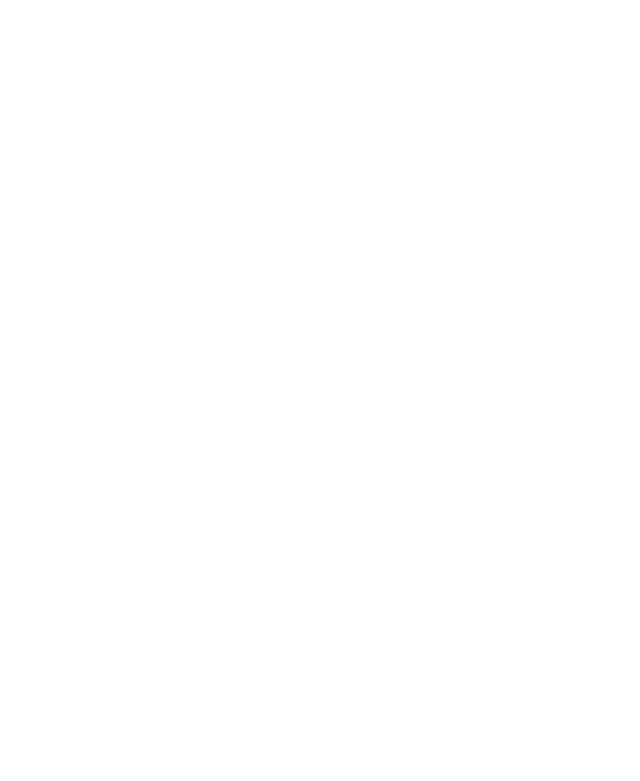
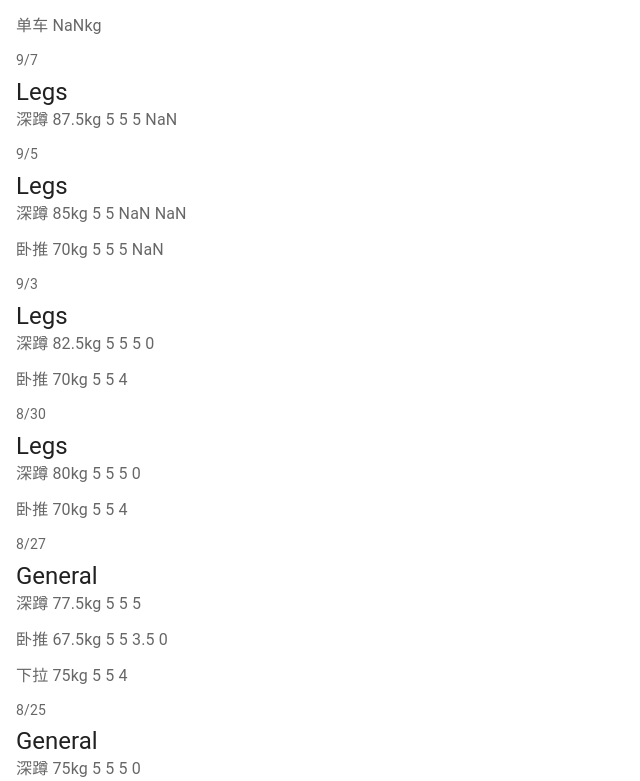
Before and after one commit to yanshudan/training-record-visualiser, a React (Create React App) app: page / in a window 1280 px wide. Shown: the part 10919-11700 px from the top of the page, without its empty margins (0-640 px from the left). Before the commit the page ends 5689 px from the top, so only its background shows below. Built offline with nearby package versions, Linux system fonts and the light colour scheme.

Commit message:
first working version

```diff
--- a/src/App.tsx
+++ b/src/App.tsx
@@ -1,14 +1,13 @@
 import React from 'react';
 import './App.css';
 import { LoadTrainingRecords } from './LoadFile';
-import { RecordSerializer } from './RecordSerializer';
-import Table from '@mui/material/Table';
-import TableBody from '@mui/material/TableBody';
-import TableCell from '@mui/material/TableCell';
-import TableContainer from '@mui/material/TableContainer';
-import TableHead from '@mui/material/TableHead';
-import TableRow from '@mui/material/TableRow';
-import Paper from '@mui/material/Paper';
+import { Movement, Record, RecordSerializer } from './RecordSerializer';
+import Card from '@mui/material/Card';
+import CardActions from '@mui/material/CardActions';
+import CardContent from '@mui/material/CardContent';
+import Button from '@mui/material/Button';
+import Typography from '@mui/material/Typography';
+
 function App() {
 
   return RecordTable();
@@ -24,36 +23,121 @@
   return { name, calories, fat, carbs, protein };
 }
 
-const rows = RecordSerializer.deserialize(LoadTrainingRecords());
+const rows = RecordSerializer.deserialize(LoadTrainingRecords()).reverse();
 
+const movementDefinitions = [
+  { part: "Leg", movements: ["squat", "深蹲"] },
+  {
+    part: "Shoulder", movements: [
+      "FacePull",
+      "飞鸟",
+      "侧平举",
+      "推举"
+    ]
+  },
+  {
+    part: "Chest", movements: [
+      "上斜卧推",
+      "卧推",
+      "哑铃飞鸟",
+      "平板哑铃",
+      "平板飞鸟"
+    ]
+  },
+  {
+    part: "Back", movements: [
+      "下拉",
+      "划船",
+      "反手杠铃划船",
+      "杠铃划船",
+      "绳索划船"
+    ]
+  },
+  {
+    part: "Bicep", movements: [
+      "哑铃弯举",
+      "杠铃弯举",
+      "弯举"
+    ]
+  },
+  {
+    part: "Tricep", movements: [
+      "屈伸",
+      "碎裂者"
+    ]
+  },
+  {
+    part: "Legs", movements: [
+      "并脚蹲",
+      "深蹲",
+      "窄蹲",
+      "硬拉"
+    ]
+  }
+]
+
+const movementToPart = new Map<string, string>();
+
+movementDefinitions.map((definition) => {
+  return definition.movements.map((movement) => [movement, definition.part])
+}).reduce((a, b) => a.concat(b), []).forEach((pair) => {
+  movementToPart.set(pair[0], pair[1]);
+});
+
+function DetectTopic(movements: Movement[]) {
+  const parts = movements.map((movement) => movementToPart.get(movement.name)).filter((part) => part !== "Shoulder");
+  const partSet = new Set(parts);
+  return partSet.size < 3 ? movementToPart.get(movements[0].name) : "General";
+}
+
+
+
+interface IMovements {
+  movements: Movement[];
+}
+function MovementComponent(props: Movement) {
+  return (<Typography sx={{ mb: 1.5 }} color="text.secondary">
+    {props.name + " " + props.weight + "kg " + props.reps.join(" ")}
+  </Typography>)
+}
+
+function Movements(props: IMovements) {
+  return <div>
+    {
+      props.movements.map((movement) => {
+        return (<MovementComponent {...movement} />)
+      })}
+  </div>
+};
+interface IRecordList {
+  records: Record[];
+}
+function RecordList(props: IRecordList) {
+  return (<div>
+    {props.records.map((record) => {
+      return (<div>
+        <Typography sx={{ fontSize: 14 }} color="text.secondary" gutterBottom>
+          {record.date.getMonth() + "/" + record.date.getDate()}
+        </Typography>
+        <Typography variant="h5" component="div">
+          {record.topic === "General" ? DetectTopic(record.movements) : record.topic}
+        </Typography>
+        <Movements movements={record.movements} />
+      </div>)
+    })}
+  </div>)
+}
 export function RecordTable() {
   return (
-    <TableContainer component={Paper}>
-      <Table sx={{ minWidth: 650 }} aria-label="simple table">
-        <TableHead>
-          <TableRow>
-            <TableCell>Date</TableCell>
-            <TableCell align="right">Calories</TableCell>
-            <TableCell align="right">Fat&nbsp;(g)</TableCell>
-            <TableCell align="right">Carbs&nbsp;(g)</TableCell>
-            <TableCell align="right">Protein&nbsp;(g)</TableCell>
-          </TableRow>
-        </TableHead>
-        <TableBody>
-          {rows.map((row) => (
-            <TableRow
-              key={row.date.toString()}
-              sx={{ '&:last-child td, &:last-child th': { border: 0 } }}
-            >
-              <TableCell component="th" scope="row">
-                {row.date.toDateString()}
-              </TableCell>
-              <TableCell align="right">{JSON.stringify(row.movements)}</TableCell>
-            </TableRow>
-          ))}
-        </TableBody>
-      </Table>
-    </TableContainer>
-  );
-}
+    <Card sx={{ minWidth: 275 }}>
+      <CardContent>
+        <RecordList records={rows} />
+      </CardContent>
+      <CardActions>
+        <Button size="small">Duplicate</Button>
+        <Button size="small">Delete</Button>
+      </CardActions>
+    </Card>)
+};
+
 export default App;
--- a/src/LoadFile.tsx
+++ b/src/LoadFile.tsx
@@ -406,6 +406,5 @@
 杠铃弯举15kg 13 12 11 10
 推举15kg 13 12 12 10
 侧平举5/3kg 15/12 14/10 11/8 12/9
-
 `
 }
--- a/src/RecordSerializer.ts
+++ b/src/RecordSerializer.ts
@@ -1,7 +1,8 @@
 export { }
 export class Record {
     date: Date = new Date();
-    movements: (Movement | undefined)[] = [];
+    topic: string = "General";
+    movements: Movement[] = [];
 }
 export class Movement {
     name: string = "";
@@ -20,8 +21,8 @@
     static parseRecord(record: string): Record {
         let lines = record.split("\n");
         let date = new Date(lines[0].split("//")[0]);
-        let movements = lines.slice(1).map(line => this.parseMovement(line));
-        return { date, movements };
+        let movements = lines.slice(1).map(line => this.parseMovement(line)).filter(m => m !== undefined) as Movement[];
+        return { date, movements, topic: "General" };
     }
     static parseMovement(movement: string): Movement | undefined {
         movement = movement.split("//")[0]
```
